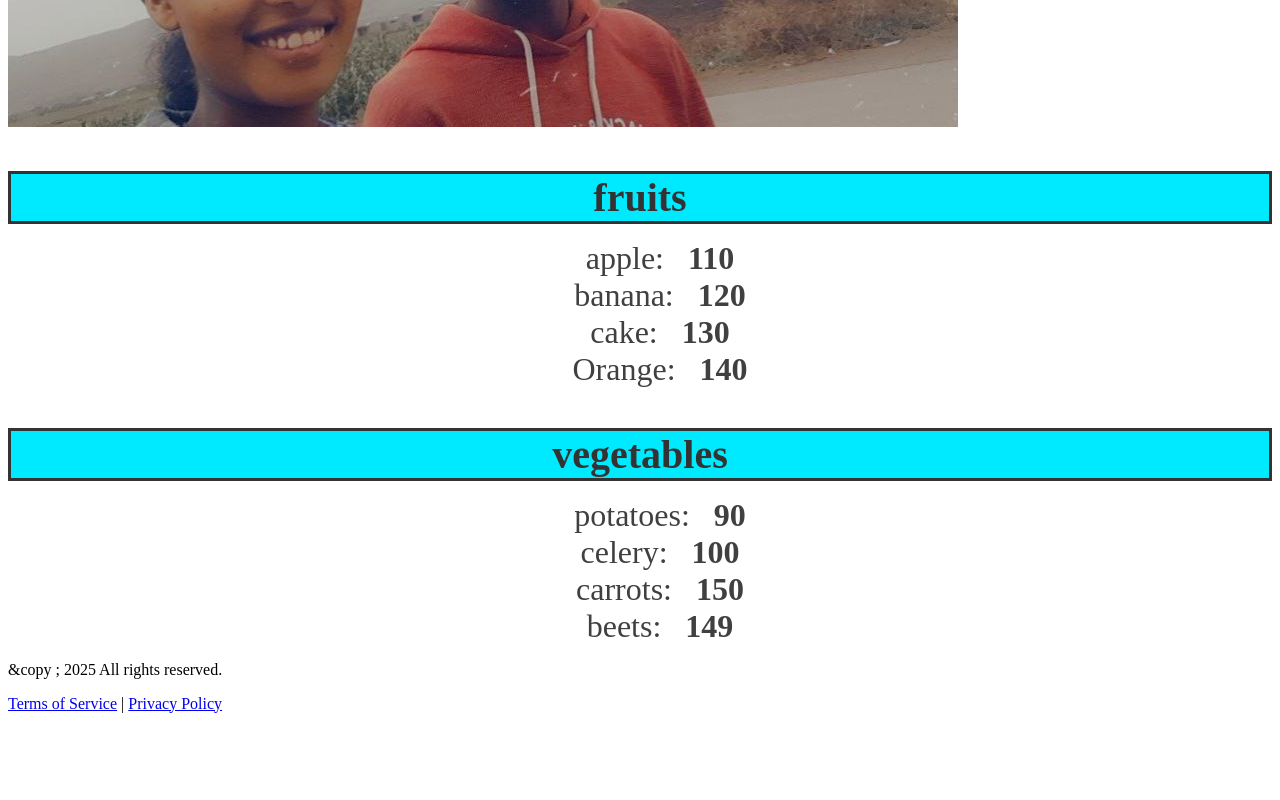
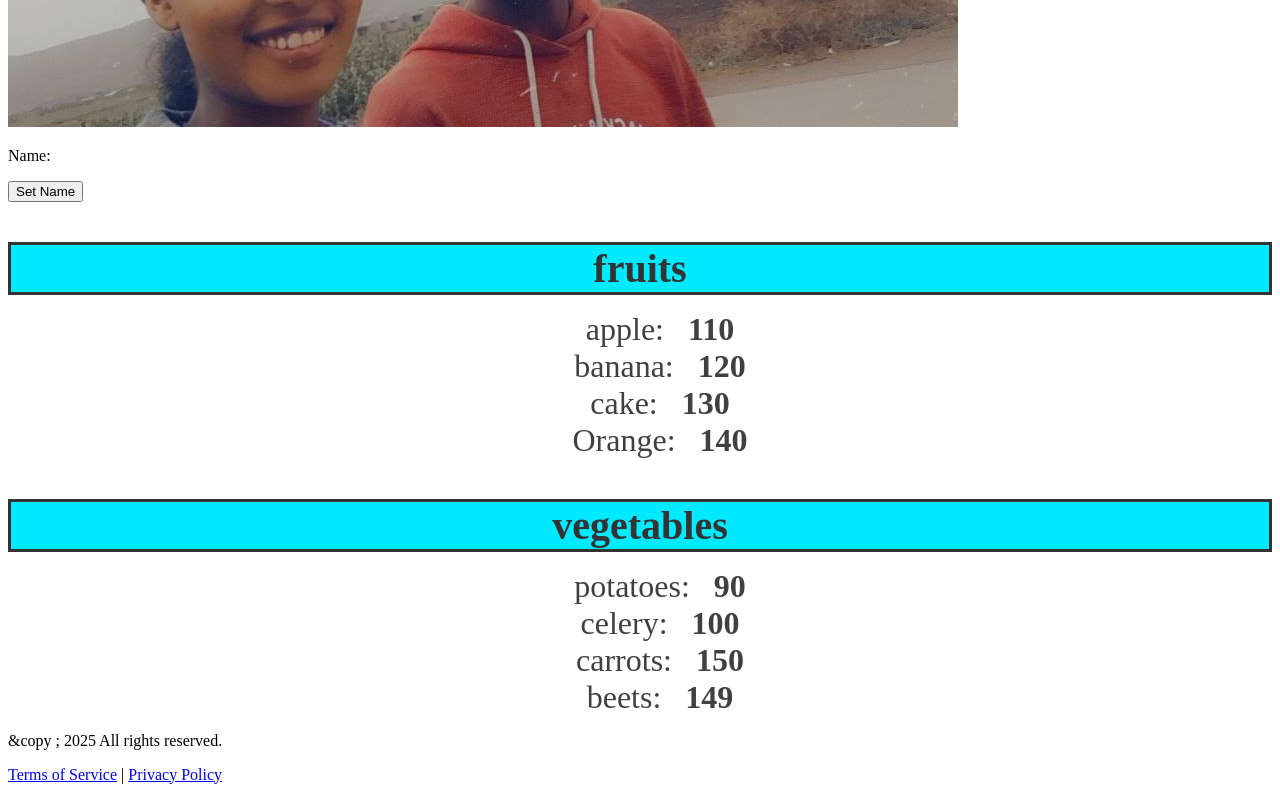
Before and after one commit to Tsigabuwalker/Learning-React-js, a React (Vite) app: page / in a window 1280 px wide. Shown: the part 1978-2778 px from the top of the page. Before the commit the page ends 2707 px from the top, so only its background shows below. Built offline with nearby package versions, Linux system fonts and the light colour scheme.

Commit message:
useState

```diff
--- a/src/App.jsx
+++ b/src/App.jsx
@@ -7,6 +7,7 @@
 import UserGreeting from "./UserGreeting.jsx";
 import List from "./List.jsx";
 import ProfilePicture from "./ProfilePicture.jsx"; // Capitalized
+import MyComponent from "./MyComponents.jsx";
 
 function App() {
   const fruits = [
@@ -40,9 +41,11 @@
       <UserGreeting isLoggedIn={false} username="Batasha_Sn" />
       <UserGreeting isLoggedIn={true} username="Jane Doe" />
       <ProfilePicture />
+      <MyComponent />
 
       <List items={fruits} category="fruits" />
       <List items={vegetables} category="vegetables" />
+
 
       <Footer />
     </div>
--- /dev/null
+++ b/src/MyComponents.jsx
@@ -0,0 +1,19 @@
+import React, { useState } from 'react';
+
+function MyComponent() {
+    // useState has a stateful variable and a function to update it
+    const [name, setName] = useState("");
+
+    const updateName = () => {
+        setName("Tsigabu"); // Use setName to update the state
+    };
+
+    return (
+        <div>
+            <p>Name: {name}</p>
+            <button onClick={updateName}>Set Name</button>
+        </div>
+    );
+}
+
+export default MyComponent; // Export the component without parentheses
```
